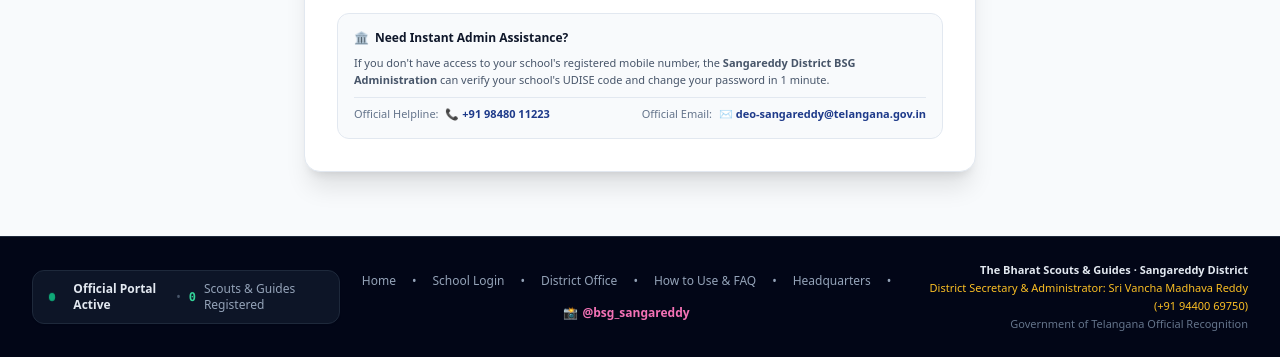
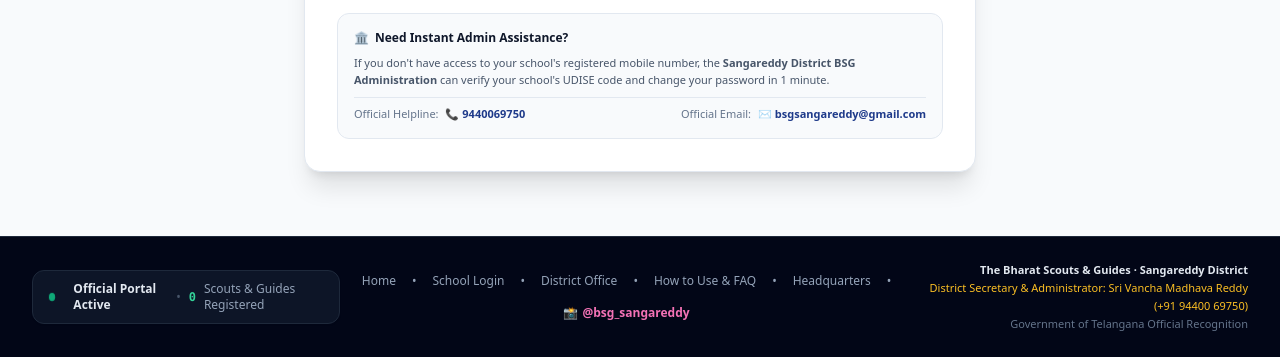
Before and after one commit to BHARDWAJ-2005/bsgsrd, a Django app: page /forgot-password/ in a window 1280 px wide. Shown: the part 1102-1459 px from the top of the page. Run offline with Django 5.2, Linux system fonts and the light colour scheme; data that the repository does not hold is empty; some libraries are stand-ins or nearby versions.

Commit message:
Update official helpline and email in forgot password page

```diff
--- a/templates/forgot_password.html
+++ b/templates/forgot_password.html
@@ -143,11 +143,11 @@
                 <div class="flex flex-col sm:flex-row sm:items-center justify-between gap-2 pt-2 border-t border-slate-200 text-[11px]">
                     <div>
                         <span class="text-slate-500">Official Helpline:</span>
-                        <a href="tel:9848011223" class="font-bold text-blue-900 ml-1 hover:underline">📞 +91 98480 11223</a>
+                        <a href="tel:+919440069750" class="font-bold text-blue-900 ml-1 hover:underline">📞 9440069750</a>
                     </div>
                     <div>
                         <span class="text-slate-500">Official Email:</span>
-                        <a href="mailto:deo-sangareddy@telangana.gov.in" class="font-bold text-blue-900 ml-1 hover:underline">✉️ deo-sangareddy@telangana.gov.in</a>
+                        <a href="mailto:bsgsangareddy@gmail.com" class="font-bold text-blue-900 ml-1 hover:underline">✉️ bsgsangareddy@gmail.com</a>
                     </div>
                 </div>
             </div>
```
